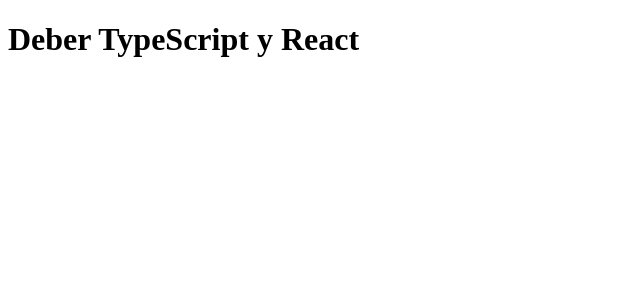
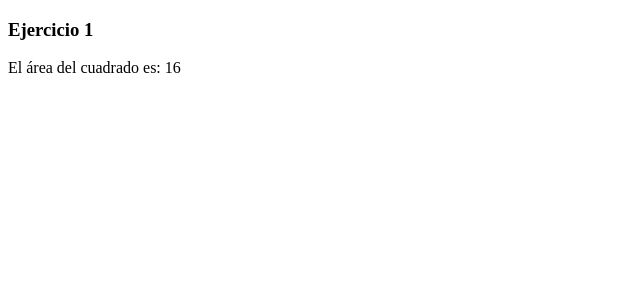
Before and after one commit to eslan94/Deber-TSyReact, a React (Create React App) app: page / in a window 1280 px wide. Shown: the top 300 px of the page, without its empty margins (0-640 px from the left). Built offline with nearby package versions, Linux system fonts and the light colour scheme.

Commit message:
Ejercicio1

```diff
--- a/src/index.tsx
+++ b/src/index.tsx
@@ -1,12 +1,15 @@
 import React from 'react';
 import ReactDOM from 'react-dom/client';
 import App from './App';
+import { Ejercicio1 } from './typescript/Ejercicio1';
+
 
 const root = ReactDOM.createRoot(
   document.getElementById('root') as HTMLElement
 );
 root.render(
   <React.StrictMode>
-    <App />
+    {/*<App />*/}
+    <Ejercicio1/>
   </React.StrictMode>
 );
--- a/src/typescript/Ejercicio1.tsx
+++ b/src/typescript/Ejercicio1.tsx
@@ -1,27 +1,15 @@
 //1.Crear una función con parámetros que permita calcular el área de un cuadrado.
 
-import React from 'react';
+export const Ejercicio1 = () =>{
 
-interface AreaCuadrado {
-  lado: number;
+    const calcularArea = (lado:number)=>{
+        return lado * lado;
+    }
+
+    return(
+        <>
+            <h3>Ejercicio 1</h3>
+            <span>El área del cuadrado es: {(calcularArea(4))}</span>
+        </>
+    )
 }
-
-
-const CalculadoraArea: React.FC<AreaCuadrado> = ({ lado }) => {
-
-  const calcularArea = (lado: number): number => {
-    return lado * lado;
-  };
-
-  const area = calcularArea(lado);
-  return (
-    <div>
-      <h2>Área del cuadrado</h2>
-      <p>Lado del cuadrado: {lado}</p>
-      <p>Área: {area}</p>
-    </div>
-  );
-};
-
-// Exportamos el componente
-export default CalculadoraArea;
--- a/src/typescript/Ejercicio2.tsx
+++ b/src/typescript/Ejercicio2.tsx
@@ -0,0 +1,4 @@
+
+export const Ejercicio2 = () =>{
+
+}
--- a/src/typescript/Ejercicio3.tsx
+++ b/src/typescript/Ejercicio3.tsx
@@ -0,0 +1,4 @@
+
+export const Ejercicio3 = () =>{
+
+}
--- a/src/typescript/Ejercicio4.tsx
+++ b/src/typescript/Ejercicio4.tsx
@@ -0,0 +1,4 @@
+
+export const Ejercicio4 = () =>{
+
+}
--- a/src/typescript/Ejercicio5.tsx
+++ b/src/typescript/Ejercicio5.tsx
@@ -0,0 +1,4 @@
+
+export const Ejercicio5 = () =>{
+
+}
```
